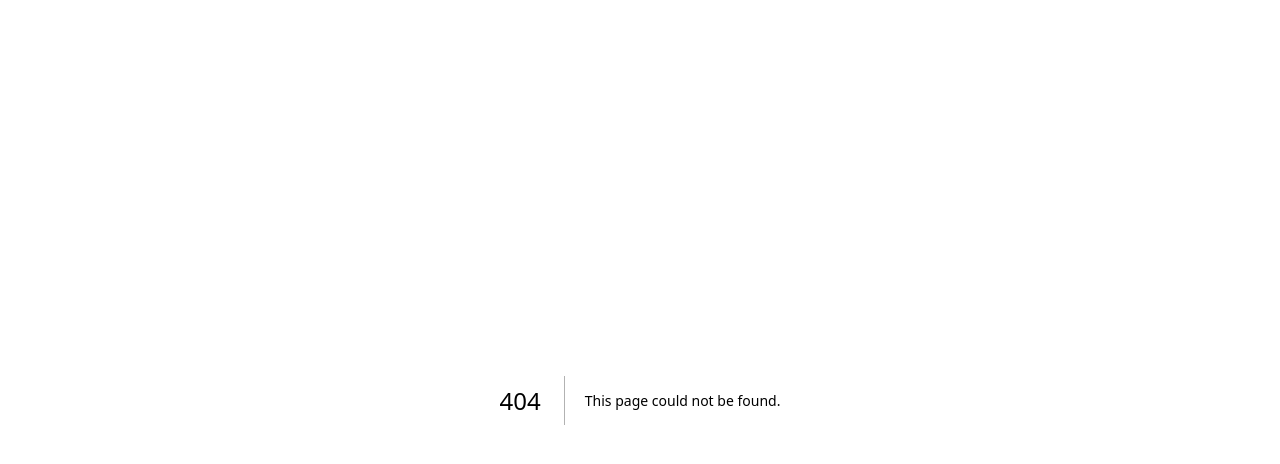
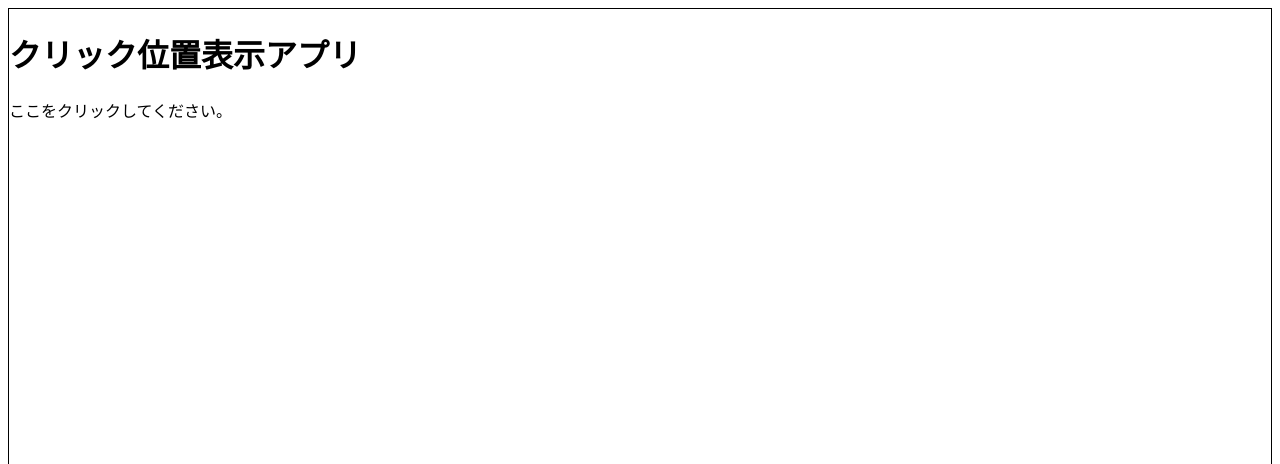
Before and after one commit to kojiman-git/next_practice, a Next.js app: page /130_marker-app in a window 1280 px wide. Before the commit this address had no page. Shown: the top 464 px of the page. Built offline with nearby package versions, Linux system fonts and the light colour scheme.

Commit message:
useRefによるDOM操作理解のためクリック位置表示アプリを実装

```diff
--- /dev/null
+++ b/src/app/130_marker-app/page.js
@@ -0,0 +1,49 @@
+"use client";
+import React, { useRef } from 'react';
+
+const ClickPositionApp = () => {
+  const markerRef = useRef(null); // マーカーの参照
+
+  const handleClick = (event) => {
+    const x = event.clientX;
+    const y = event.clientY;
+
+    // マーカーの位置を更新
+    if (markerRef.current) {
+      markerRef.current.style.display = 'block'; // マーカーを表示
+      markerRef.current.style.left = `${x}px`;
+      markerRef.current.style.top = `${y}px`;
+    }
+
+    alert(`クリック位置: X: ${x}, Y: ${y}`); // アラートで表示
+  };
+
+  return (
+    <div
+      style={{ height: '100vh', border: '1px solid black' }}
+      onClick={handleClick} // クリックイベントを設定
+    >
+      <h1>クリック位置表示アプリ</h1>
+      <p>ここをクリックしてください。</p>
+      <div
+        ref={markerRef} // マーカーの参照を設定
+        style={{
+          position: 'absolute',
+          width: '10px',
+          height: '10px',
+          backgroundColor: 'red',
+          borderRadius: '50%',
+          display: 'none', // 初期状態で非表示
+        }}
+      />
+    </div>
+  );
+};
+
+export default function Page() {
+  return (
+    <main>
+      <ClickPositionApp />
+    </main>
+  );
+}
--- a/src/data/nav.js
+++ b/src/data/nav.js
@@ -20,4 +20,5 @@ export const navList = [
   "110_my-form",
   "110_my-form_Material_UI",
   "120_shopping-cart-app",
+  "130_marker-app",
 ];
```
